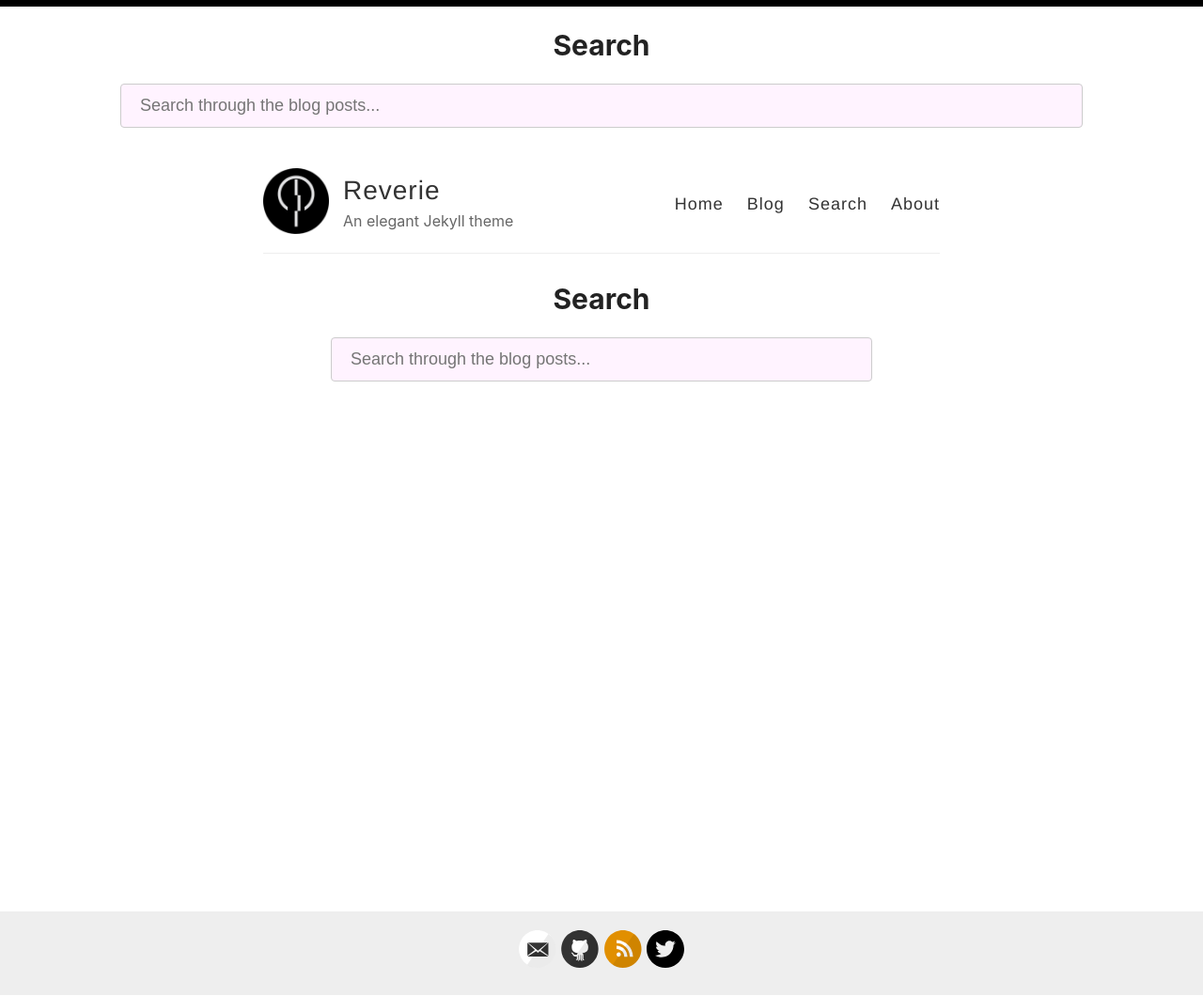
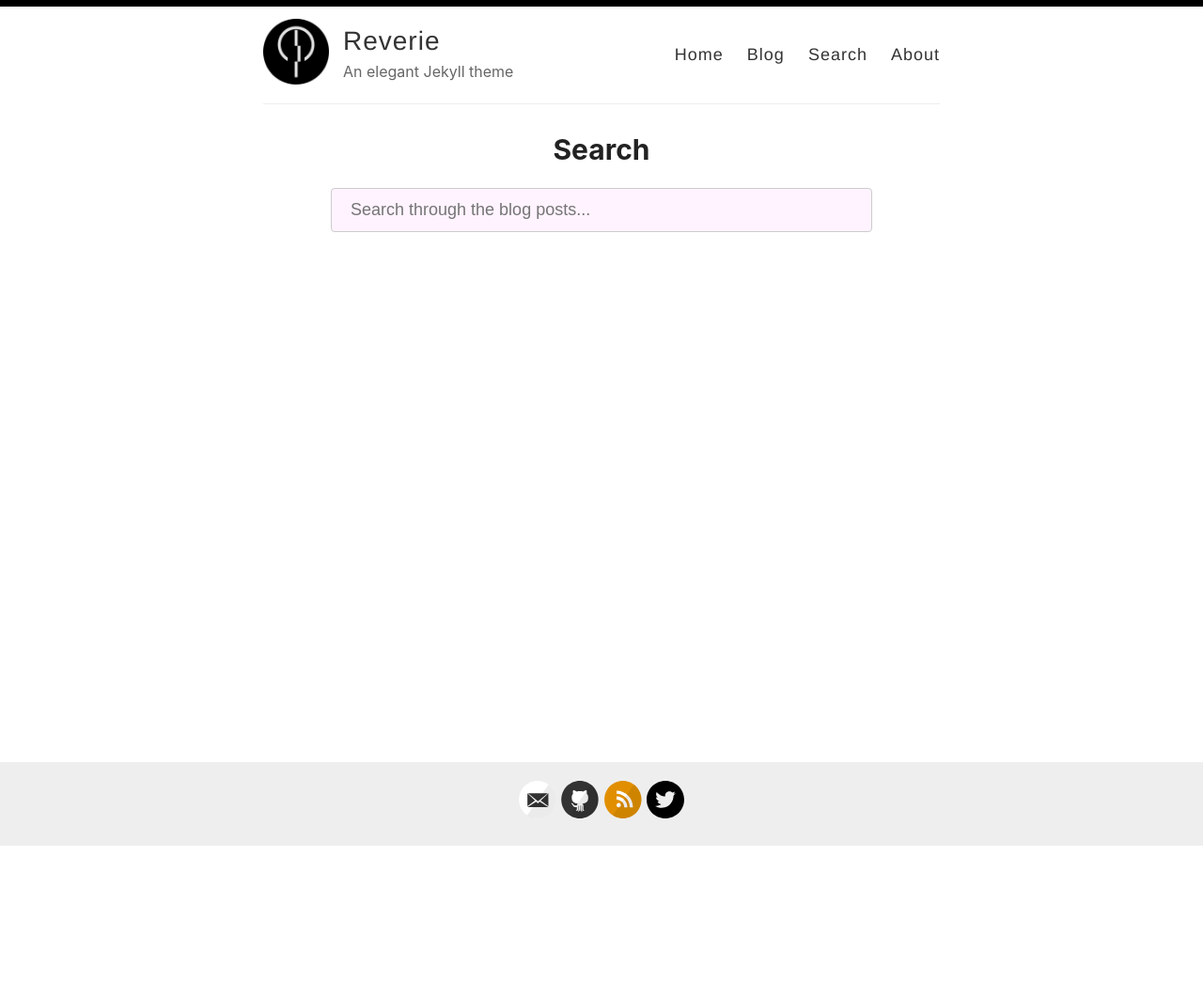
Before and after one commit to favarete/manifesto, a Jekyll site: the page built from docs/_pages/search.md, in a window 1280 px wide. Shown: the whole page at 94% size. Built offline with Jekyll 4.4.1, drawn with Linux system fonts in a browser that asks for light colours; after the commit the page ends 901 px from its top, so only the background shows below that.

Commit message:
Layout test

```diff
--- a/docs/_config.yml
+++ b/docs/_config.yml
@@ -90,7 +90,7 @@ plugins:
 include: ['_pages']
 
 paginate: 6
-paginate_path: /page:num/
+paginate_path: _posts/page:num/
 
 # Exclude these files from your production _site
 exclude:
--- a/docs/_layouts/default.html
+++ b/docs/_layouts/default.html
@@ -12,7 +12,6 @@
     <meta name="theme-color" content="#000000">
     <link rel="icon" type="image/png" sizes="32x32" href="{{ site.baseurl }}/images/favicon-32x32.png">
     {% include analytics_head.html %}
-    {% include blog.html %}
   </head>
 
   <body>
```
Also changed, not shown: docs/_posts/index.html (renamed from docs/_includes/blog.html).
